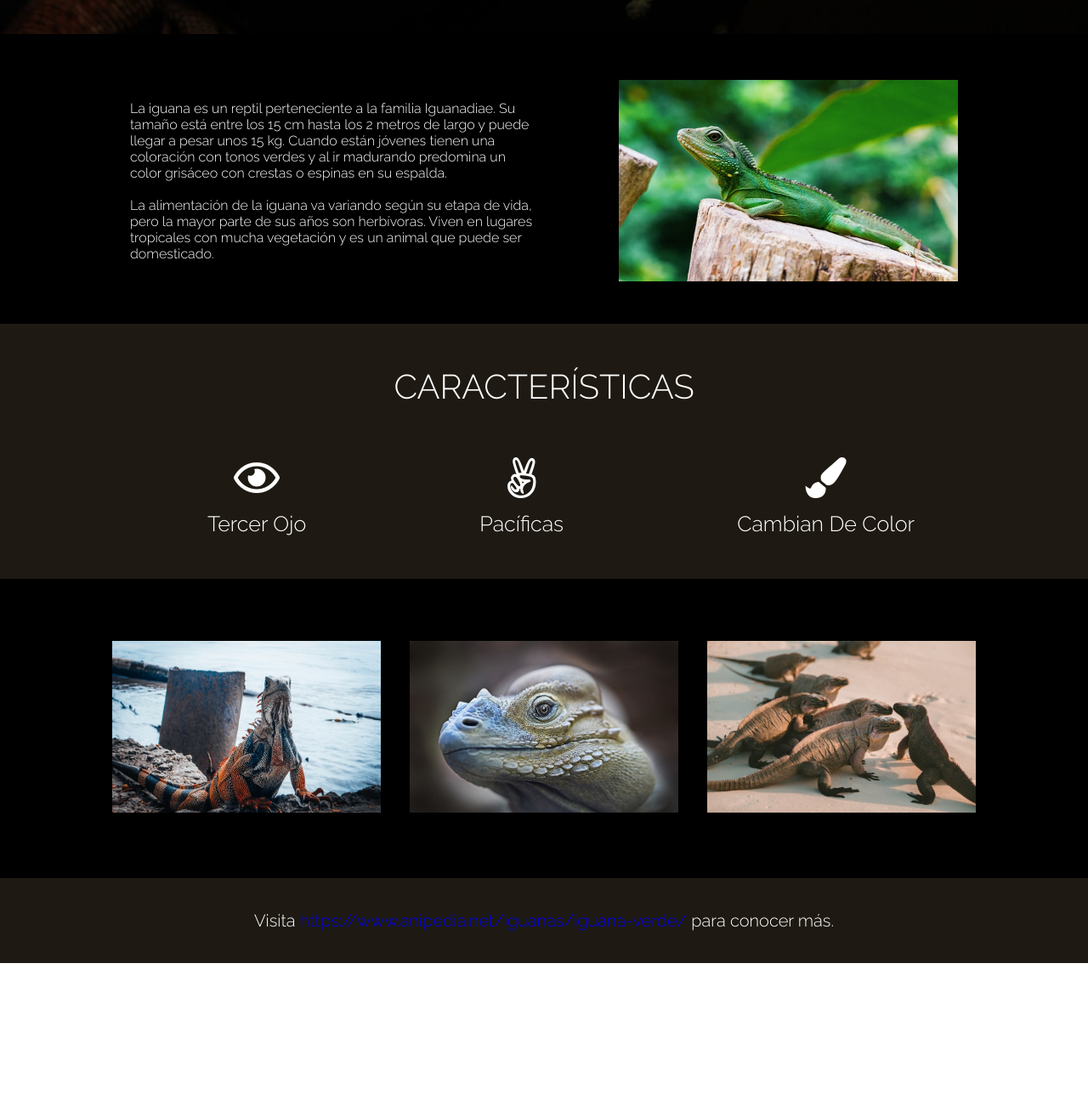
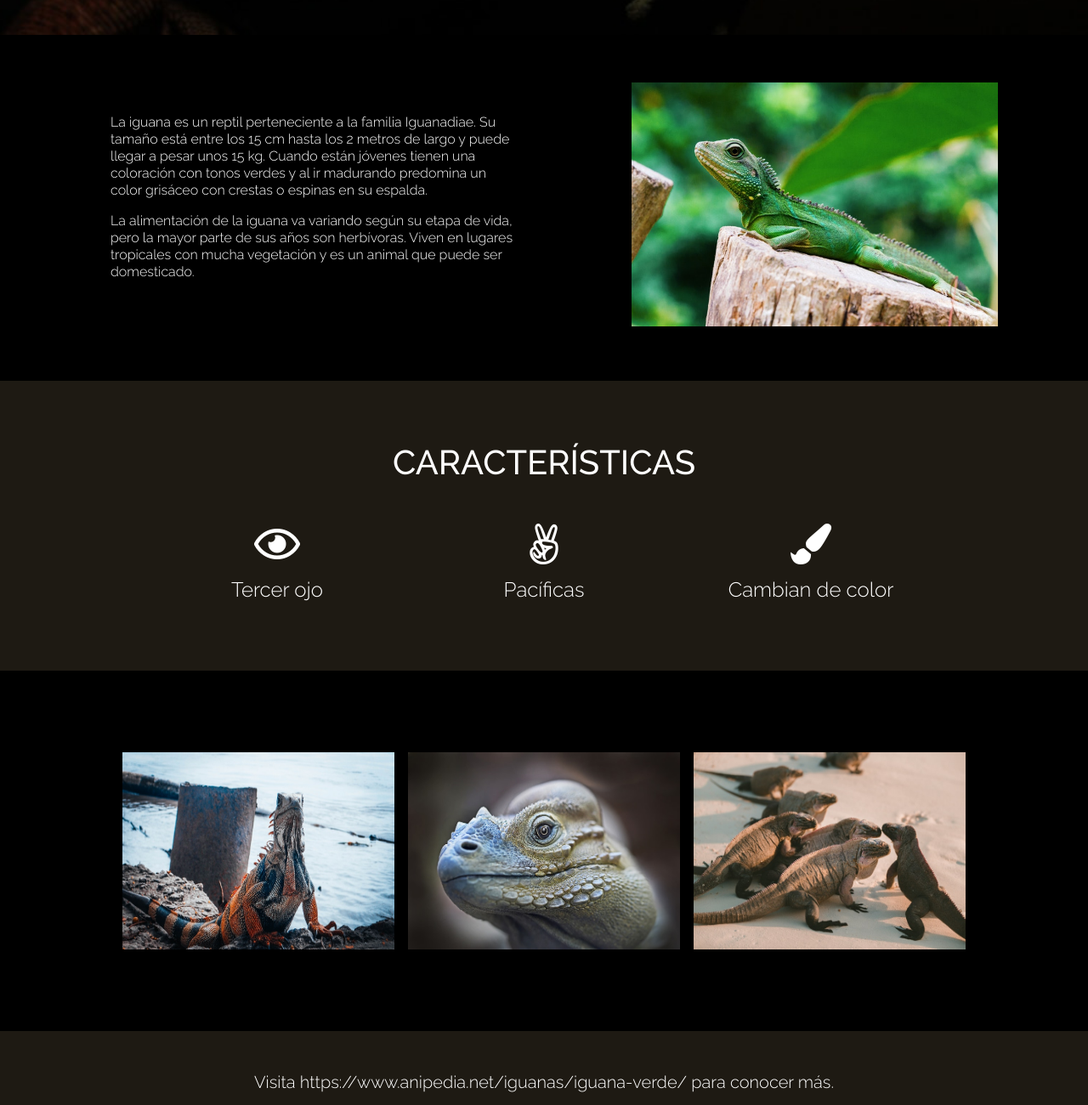
Before and after one commit to Sheshinmcfly/iguana, a plain HTML site: page index.html in a window 1280 px wide. Shown: the part 760-2060 px from the top of the page at 85% size. Before the commit the page ends 1893 px from the top, so only its background shows below. Drawn offline with nearby package versions, Linux system fonts and the light colour scheme.

Commit message:
Se agrega responsividad

```diff
--- a/assets/css/style.css
+++ b/assets/css/style.css
@@ -1,12 +1,6 @@
-* {
-    margin: 0;
-    border: 0;
-    padding: 0;
 
-    font-family: 'Raleway', sans-serif;
-}
 
-header {
+/* header {
     background-color: #000000;
 }
 
@@ -110,4 +104,84 @@ footer a {
 
 a:visited {
     color: #FFFFFF;
+} */
+
+
+
+/* Body */
+
+body {
+    font-family: 'Raleway', sans-serif;
 }
+
+
+/* Hero-section */
+
+#Hero-section h1 {
+    font-weight: 500;
+    font-size: xxx-large;
+}
+
+#Hero-section img {
+    max-height: 100vh;
+}
+
+
+/* Descripcion */
+
+#Descripcion {
+    font-weight: 300;
+}
+
+
+/* Características */
+
+#Caracteristicas {
+    background-color: #1E1A13;
+}
+
+#Caracteristicas h1 {
+    font-weight: 500;
+}
+
+#Caracteristicas h4 {
+    font-weight: 300;
+}
+
+
+/* Imágenes */
+
+#Imagenes img {
+    height: 29vh;
+}
+
+
+/* Footer */
+
+#Footer {
+    background-color: #1E1A13;
+}
+
+#Footer h5 {
+    font-weight: 300;
+}
+
+
+/* Media queries */
+
+@media only screen and (min-width: 992px) and (max-width: 1199.98px) {
+
+    /* Imágenes */
+    #Imagenes img {
+        max-height: 20vh;
+    }
+}
+
+@media only screen and (max-width: 576px) {
+
+    /* Footer */
+
+    #Footer h5 {
+        font-size: small;
+    }
+}
--- a/index.html
+++ b/index.html
@@ -6,6 +6,10 @@
     <meta http-equiv="X-UA-Compatible" content="IE=edge">
     <meta name="viewport" content="width=device-width, initial-scale=1.0">
     <title>Iguana page</title>
+
+    <!--Css de Bootstrap 5.1.3-->
+    <link href="https://cdn.jsdelivr.net/npm/bootstrap@5.1.3/dist/css/bootstrap.min.css" rel="stylesheet"
+        integrity="sha384-1BmE4kWBq78iYhFldvKuhfTAU6auU8tT94WrHftjDbrCEXSU1oBoqyl2QvZ6jIW3" crossorigin="anonymous">
 
     <!--Font awesome-->
     <link rel="stylesheet" href="https://use.fontawesome.com/releases/v5.15.4/css/all.css"
@@ -20,78 +24,150 @@
 
 <body>
 
-    <!--Inicio header section-->
-    <header>
-        <h1>Iguanas</h1>
-        <img src="assets/img/bg-header.jpg" alt="Iguana_img">
+    <!--Inicio sección Hero-->
+    <header id="Hero-section" class="container-fluid text-center bg-black">
+
+        <div class="row">
+
+            <!--Título-->
+            <div class="col-12">
+                <h1 class="text-uppercase text-white pt-2">Iguanas</h1>
+            </div>
+
+            <!--Imágen-->
+            <div class="col-12 p-0">
+                <img class="w-100" src="assets/img/bg-header.jpg" alt="Iguana_img">
+            </div>
+
+        </div>
     </header>
-    <!--Fin header section-->
+    <!--Fin sección Hero-->
 
-    <!--Inicio "Description" section-->
-    <section id="description">
-        <div class="texto">
-            <p>
+    <!--Inicio sección Descripción-->
+    <section id="Descripcion" class="container-fluid bg-black text-white pt-2 pb-3">
+
+        <div class="container row justify-content-between align-items-center mx-auto py-5">
+
+            <div class="col-12 col-lg-6">
+                <p class="mx-lg-4 lh-sm">
                     La iguana es un reptil perteneciente a la familia Iguanadiae.
                     Su tamaño está entre los 15 cm hasta los 2 metros de largo y puede llegar a pesar unos 15 kg.
                     Cuando están jóvenes tienen una coloración con tonos verdes y al ir madurando
                     predomina un color grisáceo con crestas o espinas en su espalda.
                 </p>
-            <br>
-            <p>
+
+                <p class="mx-lg-4 lh-sm">
                     La alimentación de la iguana va variando según su etapa de vida,
                     pero la mayor parte de sus años son herbívoras.
                     Viven en lugares tropicales con mucha vegetación y es un animal que puede ser domesticado.
                 </p>
             </div>
-        <img src="assets/img/iguana-1.jpg" alt="Iguana_1">
+
+            <div class="col-12 col-lg-5">
+                <img class="w-100" src="assets/img/iguana-1.jpg" alt="Iguana_1">
+            </div>
+
+        </div>
+
+
+
     </section>
-    <!--Fin "Description" section-->
+    <!--Fin sección Descripción-->
 
-    <!--Inicio "Icons" section-->
-    <section id="icons">
+    <!--Inicio sección Características-->
+    <section id="Caracteristicas" class="container-fluid text-white text-center py-5">
 
-        <h2>Características</h2>
+        <div class="row justify-content-center py-4">
+
+            <div class="col-12 mb-4">
+                <h1 class="text-uppercase">Características</h1>
+            </div>
+
+            <div class="row col-12 justify-content-center">
 
                 <!--Artículo 1-->
-        <article class="articulo">
-            <i class="far fa-eye fa-3x"></i>
-            <h2>Tercer ojo</h2>
+                <article class="col-4 col-lg-3">
+                    <i class="far fa-eye fa-3x my-3"></i>
+                    <h4>Tercer ojo</h4>
                 </article>
 
                 <!--Artículo 2-->
-        <article class="articulo">
-            <i class="fab fa-angellist fa-3x"></i>
-            <h2>Pacíficas</h2>
+                <article class="col-4 col-lg-3">
+                    <i class="fab fa-angellist fa-3x my-3"></i>
+                    <h4>Pacíficas</h4>
                 </article>
 
                 <!--Artículo 3-->
-        <article class="articulo">
-            <i class="fas fa-paint-brush fa-3x"></i>
-            <h2>Cambian de color</h2>
+                <article class="col-4 col-lg-3">
+                    <i class="fas fa-paint-brush fa-3x my-3"></i>
+                    <h4>Cambian de color</h4>
                 </article>
+
+            </div>
+
+        </div>
+
     </section>
-    <!--Fin "Icons" section-->
+    <!--Fin sección Características-->
 
-    <!--Inicio "Imágenes" section-->
-    <section id="imagenes">
-        <img src="assets/img/iguana-2.jpg" alt="Iguana_2">
-        <img src="assets/img/iguana-3.jpg" alt="Iguana_3">
-        <img src="assets/img/iguana-4.jpg" alt="Iguana_4">
+    <!--Inicio sección Imágenes-->
+    <section id="Imagenes" class="container-fluid bg-black py-5">
+
+        <div class="row justify-content-center py-5">
+
+            <div class="col-12 px-5 py-3 col-lg-3 p-lg-0 mx-lg-2">
+                <img class="w-100" src="assets/img/iguana-2.jpg" alt="Iguana_2">
+            </div>
+
+            <div class="col-12 px-5 py-3 col-lg-3 p-lg-0 mx-lg-2">
+                <img class="w-100" src="assets/img/iguana-3.jpg" alt="Iguana_3">
+            </div>
+
+            <div class="col-12 px-5 py-3 col-lg-3 p-lg-0 mx-lg-2">
+                <img class="w-100" src="assets/img/iguana-4.jpg" alt="Iguana_4">
+            </div>
+
+        </div>
+
     </section>
-    <!--Fin "Imágenes" section-->
+    <!--Fin sección Imágenes-->
 
-    <!--Inicio footer-->
-    <footer>
-        <p>
+    <!--Inicio sección Footer-->
+    <footer id="Footer" class="container-fluid text-white text-center py-5">
+
+        <div class="row">
+
+            <div class="col-12">
+                <h5>
                     Visita
-            <a href="https://www.anipedia.net/iguanas/iguana-verde/" target="_blank">
+                    <a class="text-decoration-none text-white" href="https://www.anipedia.net/iguanas/iguana-verde/"
+                        target="_blank">
                         https://www.anipedia.net/iguanas/iguana-verde/
                     </a>
                     para conocer más.
-        </p>
+                </h5>
+            </div>
+
+        </div>
+
+
     </footer>
-    <!--Fin footer-->
+    <!--Fin sección Footer-->
 
+
+    <!--Jquery 3.6.0-->
+    <script src="https://code.jquery.com/jquery-3.6.0.js"
+        integrity="sha256-H+K7U5CnXl1h5ywQfKtSj8PCmoN9aaq30gDh27Xc0jk=" crossorigin="anonymous"></script>
+
+    <!--Popper JS 2.10.2-->
+    <script src="https://cdn.jsdelivr.net/npm/@popperjs/core@2.10.2/dist/umd/popper.min.js"
+        integrity="sha384-7+zCNj/IqJ95wo16oMtfsKbZ9ccEh31eOz1HGyDuCQ6wgnyJNSYdrPa03rtR1zdB"
+        crossorigin="anonymous"></script>
+
+    <!--Bootstrap JS 5.1.3-->
+    <script src="https://cdn.jsdelivr.net/npm/bootstrap@5.1.3/dist/js/bootstrap.min.js"
+        integrity="sha384-QJHtvGhmr9XOIpI6YVutG+2QOK9T+ZnN4kzFN1RtK3zEFEIsxhlmWl5/YESvpZ13"
+        crossorigin="anonymous"></script>
 </body>
 
 </html>
```
Lines whose indentation alone changed are shown as unchanged.
